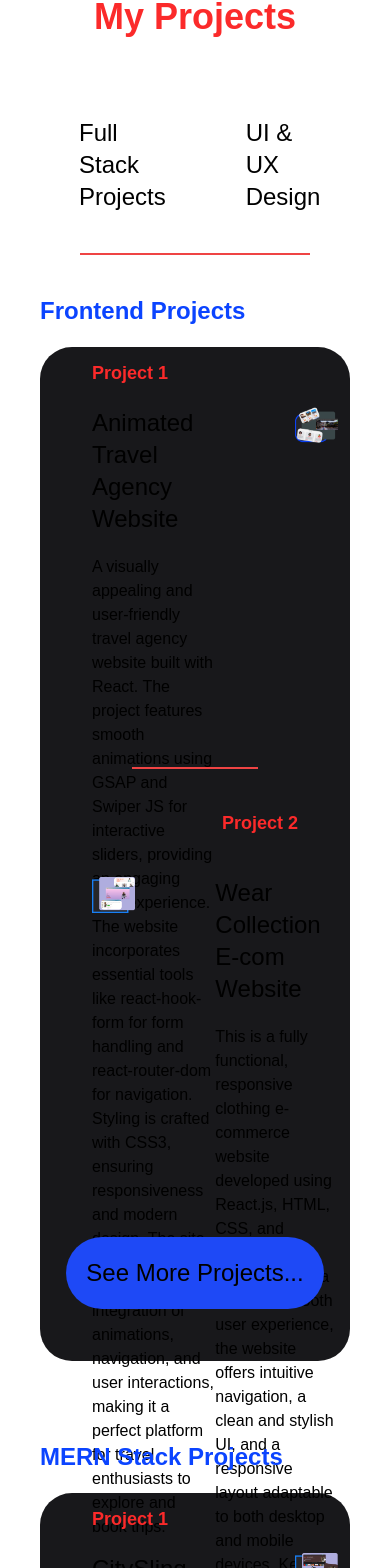
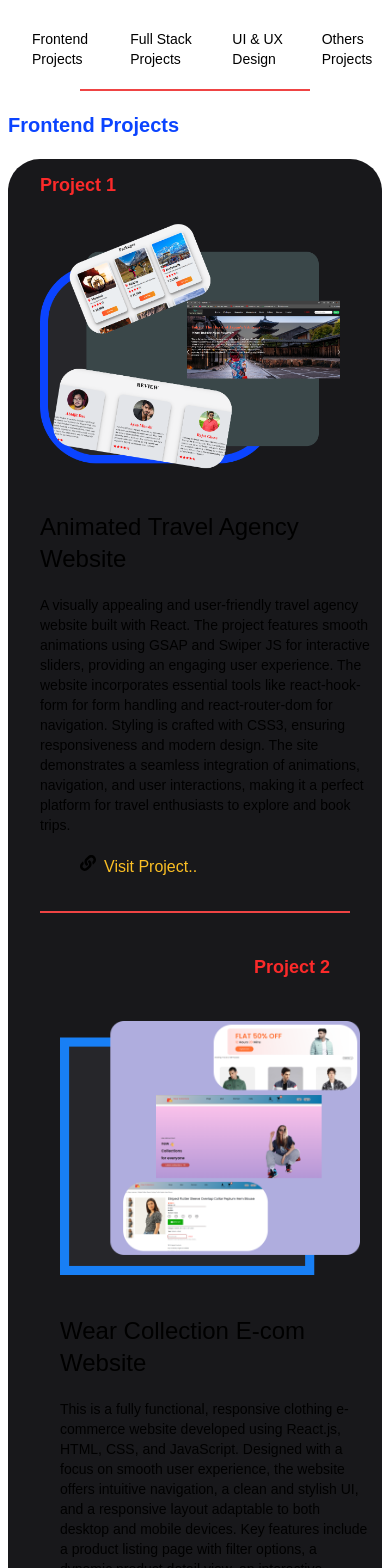
Before and after one commit to abhijit84842/Abhijit_Portfolio, a Next.js app: page / in a window 390 px wide. Shown: the part 4893-6461 px from the top of the page. Built offline with nearby package versions, Linux system fonts and the light colour scheme.

Commit message:
make mobile responsive frontend projects sec

```diff
--- a/app/components/ProjectSection/FrontendProject.js
+++ b/app/components/ProjectSection/FrontendProject.js
@@ -5,11 +5,105 @@ import { FaLink } from "react-icons/fa";
 
 const FrontendProject = () => {
   return (
-    <div className="frontend-projects  mx-10">
-      <h1 className="text-2xl text-[#0B44FF] font-semibold mb-5 ">
+    <div className="frontend-projects  mx-2 2xl:mx-10">
+      <h1 className="text-xl text-[#0B44FF] font-semibold my-5 2xl:text-2xl ">
         Frontend Projects
       </h1>
-      <div className="frontend-project-box bg-[#18181B] p-3 rounded-[2rem]">
+
+      <div className="frontend-project-box bg-[#18181B] p-3 rounded-[2rem] 2xl:hidden">
+        <div className="project-box-2">
+          <h2 className="ml-5 text-lg font-semibold text-[#FB2A2A]">
+            Project 1
+          </h2>
+          <div className="my-5 ml-5 flex justify-center flex-col gap-10">
+            <div className="right">
+              <Image
+                src="/Projects/travelagency.png"
+                alt="loading.."
+                loading="lazy"
+                width={300}
+                height={300}
+                className="transition-transform duration-300 ease-in-out hover:scale-110"
+              />
+            </div>
+            <div className="left  h-[20rem]">
+              <h2 className="text-2xl">Animated Travel Agency Website</h2>
+              <div className="mt-5">
+                <p className="text-sm">
+                  A visually appealing and user-friendly travel agency website
+                  built with React. The project features smooth animations using
+                  GSAP and Swiper JS for interactive sliders, providing an
+                  engaging user experience. The website incorporates essential
+                  tools like react-hook-form for form handling and
+                  react-router-dom for navigation. Styling is crafted with CSS3,
+                  ensuring responsiveness and modern design. The site
+                  demonstrates a seamless integration of animations, navigation,
+                  and user interactions, making it a perfect platform for travel
+                  enthusiasts to explore and book trips.
+                </p>
+              </div>
+              <div className="mt-5 ml-10 flex gap-2 ">
+                <FaLink />
+                <Link className="text-amber-400" href={""}>
+                  {" "}
+                  Visit Project..
+                </Link>
+              </div>
+            </div>
+          </div>
+        </div>
+        <div className="border border-red-500 mx-5 mt-20"></div>
+
+        <div className="project-box-2">
+          <h2 className="flex justify-end  mr-10 my-10 text-lg font-semibold text-[#FB2A2A]">
+            Project 2
+          </h2>
+          <div className="my-5 ml-10 flex justify-center flex-col gap-10">
+            <div className="right">
+              <Image
+                src="/Projects/wear.png"
+                alt="loading.."
+                loading="lazy"
+                width={300}
+                height={300}
+                className="transition-transform duration-300 ease-in-out hover:scale-110"
+              />
+            </div>
+            <div className="left flex flex-col">
+              <h2 className="text-2xl">Wear Collection E-com Website</h2>
+              <div className="mt-5">
+                <p className="text-sm">
+                  This is a fully functional, responsive clothing e-commerce
+                  website developed using React.js, HTML, CSS, and JavaScript.
+                  Designed with a focus on smooth user experience, the website
+                  offers intuitive navigation, a clean and stylish UI, and a
+                  responsive layout adaptable to both desktop and mobile
+                  devices. Key features include a product listing page with
+                  filter options, a dynamic product detail view, an interactive
+                  shopping cart, and an elegant checkout flow. This project
+                  highlights my skills in creating interactive, user-friendly
+                  web applications and demonstrates my understanding of
+                  e-commerce design principles.
+                </p>
+              </div>
+              <div className="mt-5 ml-10 flex gap-2 ">
+                <FaLink />
+                <Link className="text-amber-400" href={""}>
+                  {" "}
+                  Visit Project..
+                </Link>
+              </div>
+            </div>
+            <div className="flex justify-center mt-5">
+              <button className="bg-[#1E49F6] p-2  text-xl font-semibold rounded-full">
+                See More Projects
+              </button>
+            </div>
+          </div>
+        </div>
+      </div>
+
+      <div className="hidden 2xl:block frontend-project-box bg-[#18181B] p-3 rounded-[2rem]">
         <div className="project-box-2">
           <h2 className="ml-10 text-lg font-semibold text-[#FB2A2A]">
             Project 1
@@ -46,6 +140,7 @@ const FrontendProject = () => {
                 loading="lazy"
                 width={500}
                 height={500}
+                className="transition-transform duration-300 ease-in-out hover:scale-110"
               />
             </div>
           </div>
@@ -64,6 +159,7 @@ const FrontendProject = () => {
                 loading="lazy"
                 width={500}
                 height={500}
+                className="transition-transform duration-300 ease-in-out hover:scale-110"
               />
             </div>
             <div className="left w-[80%] h-[20rem]">
@@ -94,8 +190,8 @@ const FrontendProject = () => {
           </div>
         </div>
         <div className="flex justify-center my-10">
-          <button className="bg-[#1E49F6] p-5  text-2xl rounded-full">
-            See More Projects...
+          <button className="bg-[#1E49F6] p-5  text-2xl font-semibold rounded-full">
+            See More Projects
           </button>
         </div>
       </div>
--- a/app/components/ProjectSection/MyProject.js
+++ b/app/components/ProjectSection/MyProject.js
@@ -2,23 +2,24 @@ import React from "react";
 import UiUx from "./UiUx";
 import FrontendProject from "./FrontendProject";
 import MernStackProject from "./MernStackProject";
+import Link from "next/link";
 
 const MyProject = () => {
   return (
-    <div className="project-container my-20">
+    <div className="project-container my-5 2xl:my-20">
       <div className="sub-container">
-        <h1 className="text-[#FB2A2A] flex justify-center  text-4xl font-semibold my-20">
+        <h1 className="text-[#FB2A2A] flex justify-center  text-2xl font-semibold my-10 2xl:my-20 2xl:text-4xl">
           My Projects
         </h1>
         <div className="projects-nav">
-          <div className="flex justify-center gap-20 text-2xl">
-            <p>Frontend Projects</p>
-            <p>Full Stack Projects</p>
-            <p>UI & UX Design</p>
-            <p>Others Projects</p>
+          <div className="flex justify-center  gap-5  text-sm ml-8 lg:flex lg:justify-center lg:gap-10 2xl:flex 2xl:justify-center 2xl:gap-20 2xl:text-2xl">
+            <Link href={"#"}>Frontend Projects</Link>
+            <Link href={"#"}>Full Stack Projects</Link>
+            <Link href={"#"}>UI & UX Design</Link>
+            <Link href={"#"}>Others Projects</Link>
           </div>
 
-          <div className="blank-div border border-red-500 mx-20 my-10"></div>
+          <div className="blank-div border border-red-500 mx-20 my-5  2xl:my-10"></div>
         </div>
         <FrontendProject />
 
```
